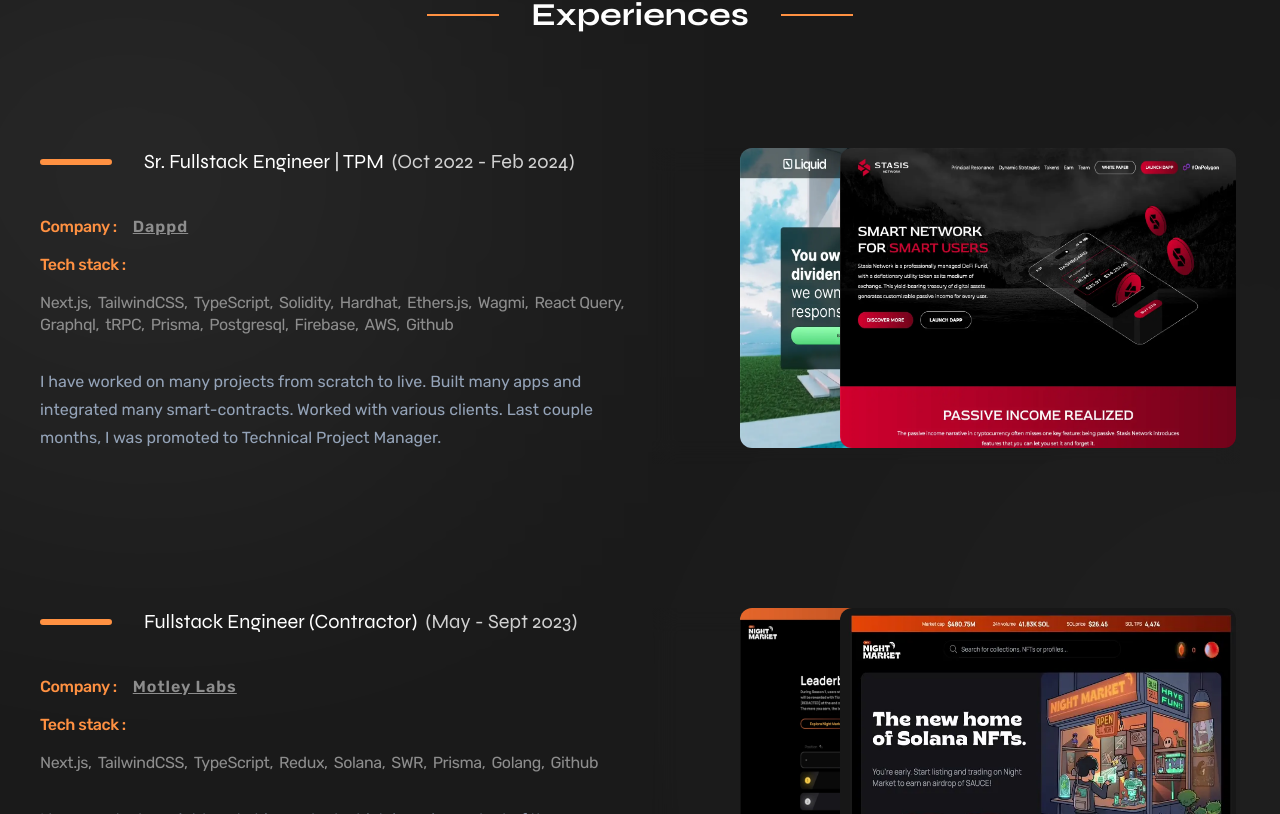
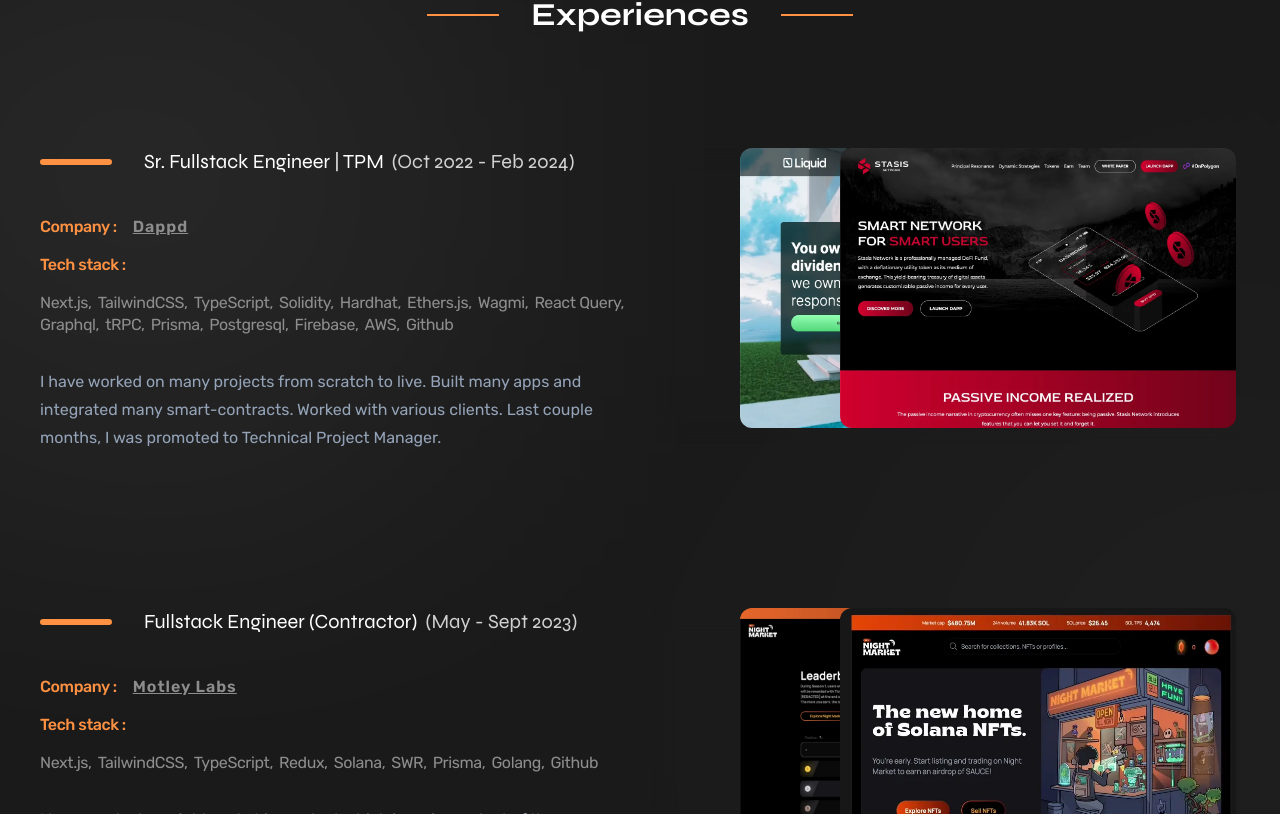
Before and after one commit to furkanksl/my-website, a Next.js app: page / in a window 1280 px wide. Shown: the part 886-1700 px from the top of the page. Built offline with nearby package versions, Linux system fonts and the light colour scheme.

Commit message:
Update image card height

```diff
--- a/src/components/home/Experience.tsx
+++ b/src/components/home/Experience.tsx
@@ -77,7 +77,7 @@ function Experience(experience: ExperienceT) {
             </div>
 
             <div className="flex relative h-[316px] w-full  mt-16 pb-4">
-                <div className="w-full flex flex-row gap-x-4 overflow-x-auto md:overflow-visible h-[316px] items-start justify-start relative backdrop-blur-md">
+                <div className="w-full flex flex-row gap-x-4 overflow-x-auto md:overflow-visible h-[296px] items-start justify-start relative backdrop-blur-md">
                     {experience.works.map((item, index) => {
                         const zIndex = `z-[${(index + 1) * 10}]`;
 
@@ -91,14 +91,14 @@ function Experience(experience: ExperienceT) {
                                     right: `${(experience.works.length - 1 - index) * 100}px`,
                                 }}
                                 className={clsx(
-                                    "group md:absolute top-0 flex h-[300px] w-[400px] bg-transparent rounded-xl hover:z-50 md:hover:scale-110 transition-all duration-500 ease-in-out hover:border-2 hover:border-secondary hover:md:shadow-[0_0px_20px_rgba(255,_145,_66,_1)]",
+                                    "group md:absolute top-0 flex h-[280px] w-[400px] bg-transparent rounded-xl hover:z-50 md:hover:scale-110 transition-all duration-500 ease-in-out hover:border-2 hover:border-secondary hover:md:shadow-[0_0px_20px_rgba(255,_145,_66,_1)]",
                                     zIndex
                                 )}
                             >
                                 <Image
                                     src={item.image}
                                     width={400}
-                                    height={300}
+                                    height={280}
                                     alt={"project-image-" + index}
                                     className={clsx("object-fill rounded-xl w-screen max-w-[396px] h-full", zIndex)}
                                 />
@@ -110,7 +110,7 @@ function Experience(experience: ExperienceT) {
                         );
                     })}
                 </div>
-                <div className="flex md:hidden h-[300px] w-[100px] absolute right-0 bottom-0 bg-gradient-to-l from-black/80 to-transparent mb-4 pointer-events-none"></div>
+                <div className="flex md:hidden h-[280px] w-[100px] absolute right-0 bottom-0 top-0 bg-gradient-to-l from-black/80 to-transparent mb-4 pointer-events-none"></div>
             </div>
         </div>
     );
```
